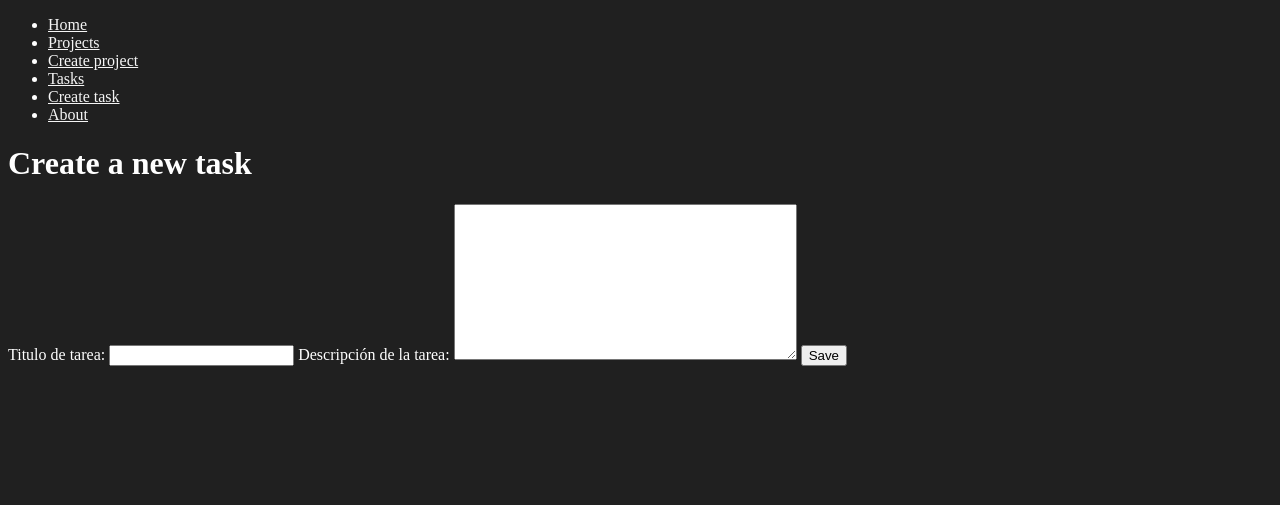
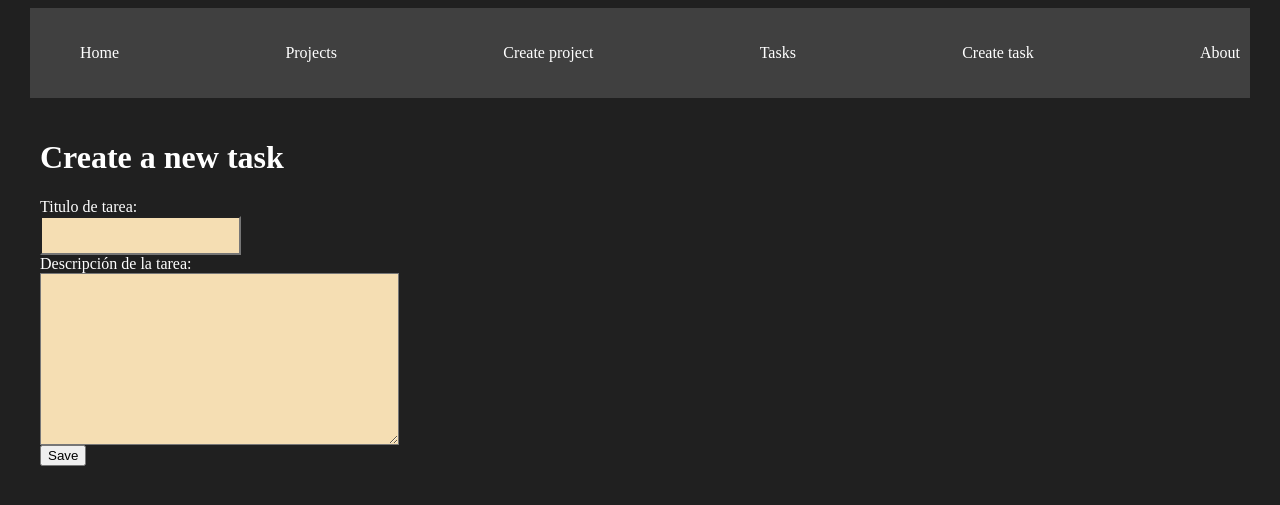
Before and after one commit to Mike-droid/django-beginner, a Django app: page /create_task/ in a window 1280 px wide. Shown: the top 505 px of the page. Run offline with Django 4.2, Linux system fonts and the light colour scheme.

Commit message:
mejoras finales

```diff
--- a/myapp/forms.py
+++ b/myapp/forms.py
@@ -1,9 +1,21 @@
 from django import forms
 
 class CreateNewTask(forms.Form):
-  title = forms.CharField(label="Titulo de tarea", max_length=100, required=True)
-  description = forms.CharField(label="Descripción de la tarea", widget=forms.Textarea)
+  title = forms.CharField(
+    label="Titulo de tarea",
+    max_length=100,
+    required=True,
+    widget=forms.TextInput(attrs={'class': 'input'})
+  )
+  description = forms.CharField(
+    label="Descripción de la tarea",
+    widget=forms.Textarea(attrs={'class': 'input'})
+  )
 
 
 class CreateNewProject(forms.Form):
-  name = forms.CharField(label="Nombre del proyecto", max_length=200)
+  name = forms.CharField(
+    label="Nombre del proyecto",
+    max_length=200,
+    widget=forms.TextInput(attrs={'class': 'input'})
+  )
--- a/myapp/static/styles/main.css
+++ b/myapp/static/styles/main.css
@@ -3,10 +3,45 @@ body {
   color: white;
 }
 
-body a {
-  color: whitesmoke;
+.navbar {
+  background-color: #404040;
+  padding: 5px 0;
 }
 
-body a:visited {
-  color: whitesmoke;
+.navbar ul {
+  display: flex;
+  justify-content: space-between;
 }
+
+.navbar ul li {
+  list-style: none;
+}
+
+.navbar ul li a {
+  color: white;
+  text-decoration: none;
+}
+
+.navbar ul li a:hover {
+  color: aqua;
+}
+
+.container {
+  max-width: 1200px;
+  margin: auto;
+  padding: 20px 10px;
+}
+
+.card {
+  background-color: whitesmoke;
+  padding: 10px;
+  margin-bottom: 6px;
+  color: black;
+}
+
+.input {
+  background-color: wheat;
+  padding: 10px;
+  text-align: center;
+  display: block;
+}
--- a/myapp/templates/layouts/base.html
+++ b/myapp/templates/layouts/base.html
@@ -9,7 +9,7 @@
   <link rel="stylesheet" href="{% static 'styles/main.css' %}">
 </head>
 <body>
-  <nav>
+  <nav class="navbar container">
     <ul>
       <li><a href="{% url 'index' %}">Home</a></li>
       <li><a href="{% url 'projects' %}">Projects</a></li>
@@ -19,6 +19,9 @@
       <li><a href="{% url 'about' %}">About</a></li>
     </ul>
   </nav>
-  {% block content %}{% endblock content %}
+
+  <main class="container">
+    {% block content %}{% endblock content %}
+  </main>
 </body>
 </html>
--- a/myapp/urls.py
+++ b/myapp/urls.py
@@ -7,6 +7,7 @@ urlpatterns = [
     path('about/', views.about, name="about"),
     path('projects/', views.projects, name="projects"),
     path('create_project/', views.create_project, name="create_project"),
+    path('projects/<int:id>', views.project_detail, name="project_detail"),
     path('tasks/', views.tasks, name="tasks"),
     path('create_task/', views.create_task, name="create_task")
 ]
--- a/myapp/views.py
+++ b/myapp/views.py
@@ -1,5 +1,5 @@
 from django.http import HttpResponse
-from django.shortcuts import render, redirect
+from django.shortcuts import get_object_or_404, render, redirect
 from .models import Project, Task
 from .forms import CreateNewTask, CreateNewProject
 
@@ -40,6 +40,15 @@ def create_project(request):
     return redirect('projects')
 
 
+def project_detail(request, id):
+  project = get_object_or_404(Project, id=id)
+  tasks = Task.objects.filter(project_id = id)
+  return render(request, 'projects/project_detail.html', {
+    'project': project,
+    'tasks': tasks
+  })
+
+
 def tasks(request):
   # task = get_object_or_404(Task, id=id)
   tasks = Task.objects.all()
```
Also changed, not shown: myapp/templates/projects/project_detail.html (added, +13 -0 lines), myapp/templates/projects/projects.html (+7 -5 lines).
